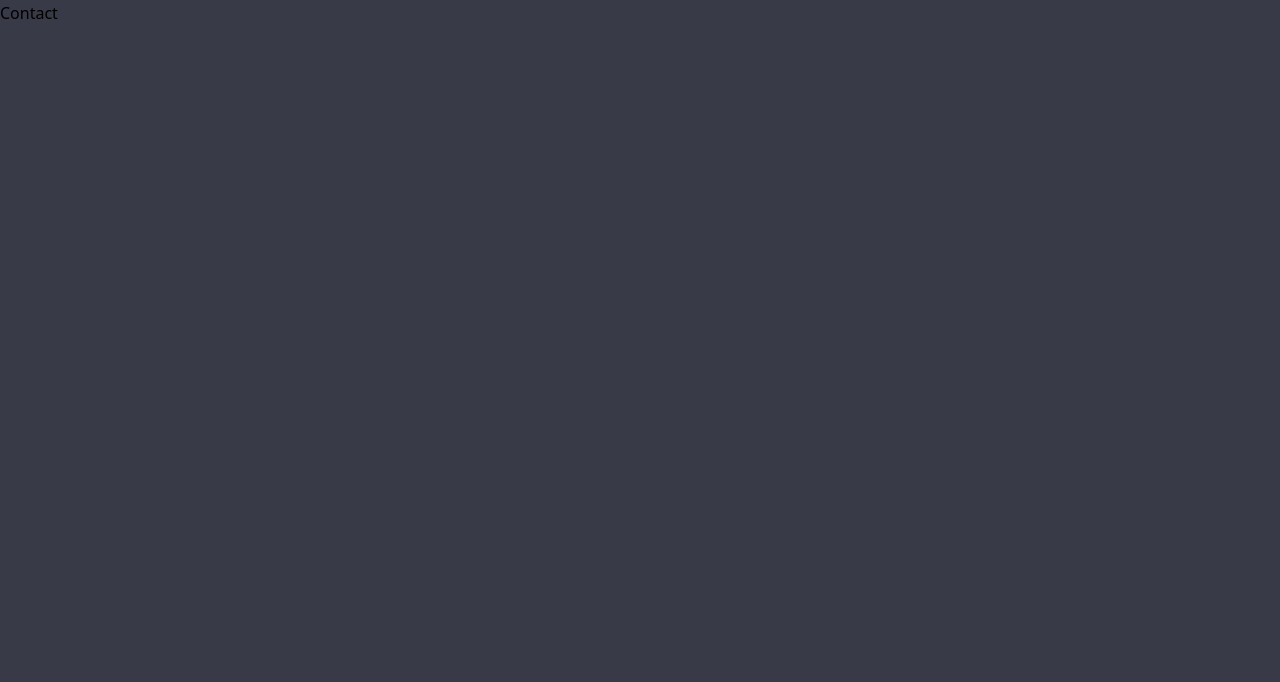
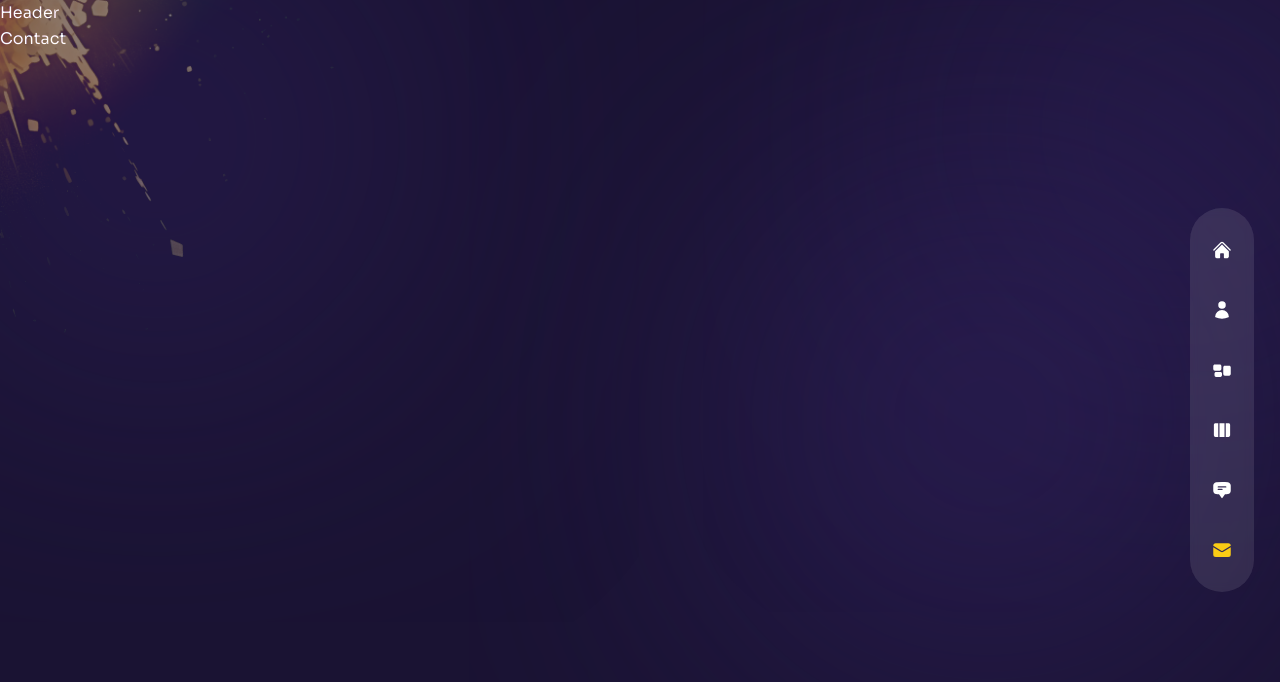
Before and after one commit to ManuelDevWeb/Web_ManuelDevWeb, a Next.js app: page /contact in a window 1280 px wide. Shown: the top 682 px of the page. Built offline with nearby package versions, Linux system fonts and the light colour scheme.

Commit message:
Feature: Add navigation

```diff
--- a/components/Layout.js
+++ b/components/Layout.js
@@ -1,5 +1,29 @@
-const Layout = () => {
-  return <div>Layout</div>;
+// Fonts
+import { Sora } from "next/font/google";
+
+// Font settings
+const sora = Sora({
+  subsets: ["latin"],
+  variable: "--font-sora",
+  weight: ["100", "200", "300", "400", "500", "600", "700", "800"],
+});
+
+// Components
+import Nav from "../components/Nav";
+import Header from "../components/Header";
+import TopLeftImg from "../components/TopLeftImg";
+
+const Layout = ({ children }) => {
+  return (
+    <div
+      className={`page bg-site text-white bg-cover bg-no-repeat ${sora.variable} font-sora relative`}
+    >
+      <TopLeftImg />
+      <Nav />
+      <Header />
+      {children}
+    </div>
+  );
 };
 
 export default Layout;
--- a/components/Nav.js
+++ b/components/Nav.js
@@ -6,28 +6,63 @@ import {
   HiRectangleGroup,
   HiChatBubbleBottomCenterText,
   HiEnvelope,
-} from 'react-icons/hi2';
+} from "react-icons/hi2";
+
+import Link from "next/link";
+import { useRouter } from "next/router";
 
 // nav data
 export const navData = [
-  { name: 'home', path: '/', icon: <HiHome /> },
-  { name: 'about', path: '/about', icon: <HiUser /> },
-  { name: 'services', path: '/services', icon: <HiRectangleGroup /> },
-  { name: 'work', path: '/work', icon: <HiViewColumns /> },
+  { name: "home", path: "/", icon: <HiHome /> },
+  { name: "about", path: "/about", icon: <HiUser /> },
+  { name: "services", path: "/services", icon: <HiRectangleGroup /> },
+  { name: "work", path: "/work", icon: <HiViewColumns /> },
   {
-    name: 'testimonials',
-    path: '/testimonials',
+    name: "testimonials",
+    path: "/testimonials",
     icon: <HiChatBubbleBottomCenterText />,
   },
   {
-    name: 'contact',
-    path: '/contact',
+    name: "contact",
+    path: "/contact",
     icon: <HiEnvelope />,
   },
 ];
 
 const Nav = () => {
-  return <nav>nav</nav>;
+  const router = useRouter();
+  const pathName = router.pathname;
+
+  return (
+    <nav className="flex flex-col items-center xl:justify-center gap-y-4 fixed h-max bottom-0 mt-auto xl:right-[2%] z-50 top-0 w-full xl:w-16 xl:max-w-md xl:h-screen ">
+      <div className="flex w-full xl:flex-col items-center justify-between xl:justify-center gap-y-10 px-4 md:px-40 xl:px-0 h-[80px] xl:h-max py-8 bg-white/10 backdrop-blur-sm text-3xl xl:text-xl xl:rounded-full">
+        {navData.map((item, index) => {
+          return (
+            <Link
+              className={`${
+                item.path === pathName && "text-yellow-400/100"
+              } relative flex items-center group hover:text-yellow-500/100 transition-all duration-300`}
+              href={item.path}
+              key={index}
+            >
+              {/* Tooltip */}
+              <div className="absolute pr-14 right-0 hidden xl:group-hover:flex">
+                <div className="bg-white relative flex items-center p-[6px] rounded-[3px]">
+                  <div className="text-[12px] leading-none font-semibold capitalize">
+                    {item.name}
+                  </div>
+                  {/* Triangle */}
+                  <div className="border-solid border-l-white border-l-8 border-y-transparent border-y-[6px] border-r-0 absolute -right-2"></div>
+                </div>
+              </div>
+              {/* Icon */}
+              <div> {item.icon}</div>
+            </Link>
+          );
+        })}
+      </div>
+    </nav>
+  );
 };
 
 export default Nav;
--- a/components/TopLeftImg.js
+++ b/components/TopLeftImg.js
@@ -1,5 +1,11 @@
+import Image from "next/image";
+
 const TopLeftImg = () => {
-  return <div>Top Left Image</div>;
+  return (
+    <div className="absolute left-0 top-0 mix-blend-lighten z-10 w-[200px] xl:w-[400px] opacity-50">
+      <Image src="/top-left-img.png" width={400} height={400} alt="" />
+    </div>
+  );
 };
 
 export default TopLeftImg;
--- a/pages/_app.js
+++ b/pages/_app.js
@@ -1,7 +1,14 @@
-import '../styles/globals.css';
+// Components
+import Layout from "../components/Layout";
+
+import "../styles/globals.css";
 
 function MyApp({ Component, pageProps }) {
-  return <Component {...pageProps} />;
+  return (
+    <Layout>
+      <Component {...pageProps} />
+    </Layout>
+  );
 }
 
 export default MyApp;
```
Also changed, not shown: Steps.txt (added), 1 other file (tests, documents, lock files or other folders).
